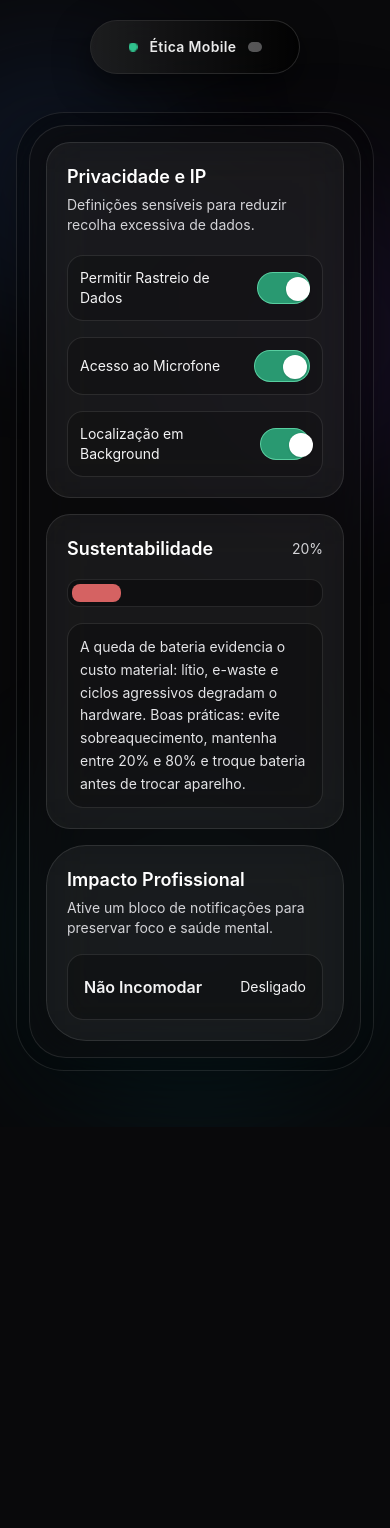
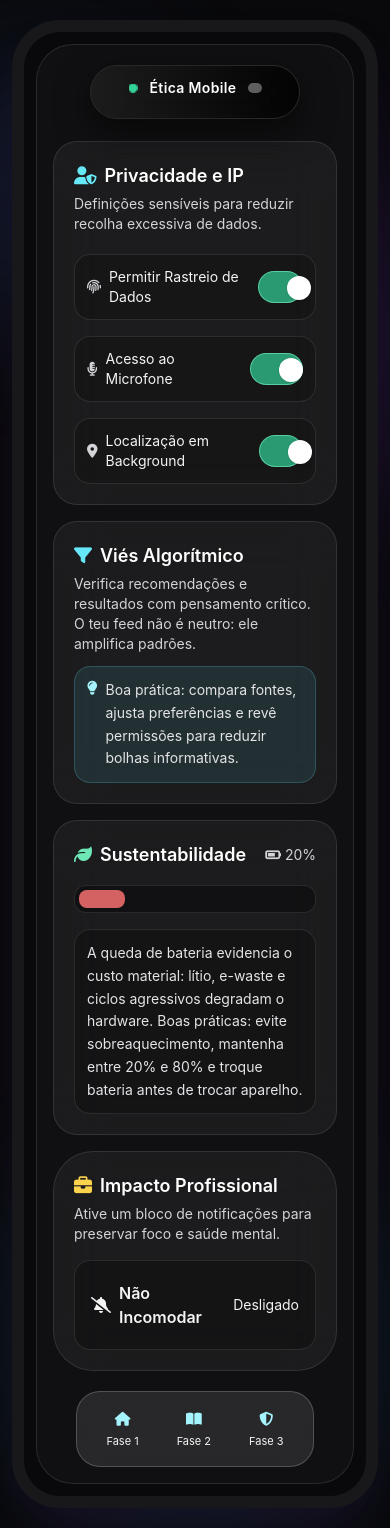
Before and after one commit to opaulosilva233/Smartphone-Best-Practices, a React (Vite) app: page / in a window 390 px wide. Before the commit the page ends 1127 px from the top, so only its background shows below. Built offline with nearby package versions, Linux system fonts and the light colour scheme.

Commit message:
Enhance UI components with Font Awesome icons and improve layout responsiveness

```diff
--- a/index.html
+++ b/index.html
@@ -4,6 +4,10 @@
     <meta charset="UTF-8" />
     <link rel="icon" type="image/svg+xml" href="/vite.svg" />
     <meta name="viewport" content="width=device-width, initial-scale=1.0" />
+    <link
+      rel="stylesheet"
+      href="https://cdn.jsdelivr.net/npm/@fortawesome/fontawesome-free@6.5.2/css/all.min.css"
+    />
     <title>Guia de Boas Práticas - Smartphone</title>
   </head>
   <body>
--- a/src/App.jsx
+++ b/src/App.jsx
@@ -8,30 +8,77 @@ import FocusMode from './components/FocusMode'
 function App() {
   const [focusEnabled, setFocusEnabled] = useState(false)
 
+  const phases = [
+    { label: 'Fase 1', iconClass: 'fa-solid fa-house' },
+    { label: 'Fase 2', iconClass: 'fa-solid fa-book-open' },
+    { label: 'Fase 3', iconClass: 'fa-solid fa-shield-halved' },
+  ]
+
   return (
-    <div className="relative min-h-screen overflow-hidden bg-zinc-950 text-zinc-100">
-      <DynamicIsland />
-
-      <div className="pointer-events-none absolute inset-0 overflow-hidden">
+    <div className="relative min-h-screen overflow-hidden bg-zinc-950 text-zinc-100 md:bg-[radial-gradient(circle_at_20%_20%,rgba(30,41,59,0.65),transparent_40%),radial-gradient(circle_at_80%_0%,rgba(76,29,149,0.45),transparent_35%),linear-gradient(180deg,#09090b,#111827)]">
+      <div className="pointer-events-none absolute inset-0 overflow-hidden md:opacity-100">
         <div className="absolute -left-24 top-10 h-72 w-72 rounded-full bg-blue-500/10 blur-3xl" />
         <div className="absolute -right-24 top-44 h-80 w-80 rounded-full bg-violet-600/10 blur-3xl" />
         <div className="absolute bottom-0 left-1/2 h-96 w-96 -translate-x-1/2 rounded-full bg-cyan-500/10 blur-3xl" />
       </div>
 
-      <motion.main
+      <motion.section
         initial={{ opacity: 0, y: 16 }}
         animate={{ opacity: 1, y: 0 }}
         transition={{ duration: 0.7, ease: 'easeOut' }}
-        className="relative z-10 mx-auto max-w-md px-4 pb-14 pt-28"
+        className="relative z-10 flex min-h-screen items-center justify-center px-3 py-5 md:px-6"
       >
-        <div className="rounded-[3rem] border border-white/10 bg-black/40 p-3 shadow-[0_20px_80px_rgba(0,0,0,0.5)] backdrop-blur-2xl">
-          <div className="space-y-4 rounded-[2.3rem] border border-white/10 bg-zinc-900/30 p-4 backdrop-blur-xl">
-            <PrivacySettings />
-            <BatteryDrain />
-            <FocusMode onToggle={setFocusEnabled} />
+        <div className="relative w-full max-w-sm rounded-[3rem] border-[12px] border-zinc-900 bg-zinc-950 p-3 shadow-2xl shadow-purple-900/20 md:h-[850px]">
+          <div className="relative h-full overflow-hidden rounded-[2.3rem] border border-white/10 bg-zinc-900/50">
+            <DynamicIsland />
+
+            <main className="scrollbar-hide h-full space-y-4 overflow-y-auto px-4 pb-28 pt-24">
+              <section id="privacidade">
+                <PrivacySettings />
+              </section>
+
+              <section id="vies" className="rounded-3xl border border-white/10 bg-white/5 p-5 backdrop-blur-xl">
+                <h2 className="flex items-center gap-2 text-lg font-semibold text-white">
+                  <i className="fa-solid fa-filter text-cyan-300" aria-hidden="true" />
+                  Viés Algorítmico
+                </h2>
+                <p className="mt-1 text-sm text-zinc-300">
+                  Verifica recomendações e resultados com pensamento crítico. O teu feed não é neutro: ele amplifica padrões.
+                </p>
+                <div className="mt-3 flex items-start gap-2 rounded-2xl border border-cyan-300/20 bg-cyan-300/10 p-3 text-sm leading-relaxed text-zinc-200">
+                  <i className="fa-solid fa-lightbulb mt-0.5 text-cyan-200" aria-hidden="true" />
+                  <p>Boa prática: compara fontes, ajusta preferências e revê permissões para reduzir bolhas informativas.</p>
+                </div>
+              </section>
+
+              <section id="sustentabilidade">
+                <BatteryDrain />
+              </section>
+
+              <section id="impacto">
+                <FocusMode onToggle={setFocusEnabled} />
+              </section>
+            </main>
+
+            <footer className="pointer-events-none absolute bottom-4 left-0 right-0 flex justify-center px-4">
+              <div className="pointer-events-auto flex items-center gap-3 rounded-3xl border border-white/20 bg-white/10 px-4 py-3 backdrop-blur-md">
+                {phases.map((phase) => {
+                  return (
+                    <button
+                      key={phase.label}
+                      type="button"
+                      className="flex flex-col items-center justify-center rounded-2xl border border-transparent px-3 py-1 text-[11px] text-zinc-100 hover:border-white/25 hover:bg-white/10"
+                    >
+                      <i className={`${phase.iconClass} mb-1 text-sm text-cyan-200`} aria-hidden="true" />
+                      <span>{phase.label}</span>
+                    </button>
+                  )
+                })}
+              </div>
+            </footer>
           </div>
         </div>
-      </motion.main>
+      </motion.section>
 
       <motion.div
         initial={false}
--- a/src/components/BatteryDrain.jsx
+++ b/src/components/BatteryDrain.jsx
@@ -36,8 +36,14 @@ const BatteryDrain = () => {
       className="rounded-3xl border border-white/10 bg-white/5 p-5 backdrop-blur-xl"
     >
       <div className="flex items-center justify-between">
-        <h2 className="text-lg font-semibold text-white">Sustentabilidade</h2>
-        <span className="text-sm text-zinc-300">{battery}%</span>
+        <h2 className="flex items-center gap-2 text-lg font-semibold text-white">
+          <i className="fa-solid fa-leaf text-emerald-300" aria-hidden="true" />
+          Sustentabilidade
+        </h2>
+        <span className="flex items-center gap-1 text-sm text-zinc-300">
+          <i className="fa-solid fa-battery-three-quarters" aria-hidden="true" />
+          {battery}%
+        </span>
       </div>
 
       <div className="mt-4">
--- a/src/components/DynamicIsland.jsx
+++ b/src/components/DynamicIsland.jsx
@@ -1,5 +1,5 @@
-import { motion, useMotionValueEvent, useScroll } from 'framer-motion'
-import { useState } from 'react'
+import { motion } from 'framer-motion'
+import { useEffect, useRef, useState } from 'react'
 
 const spring = {
   type: 'spring',
@@ -7,35 +7,55 @@ const spring = {
   damping: 26,
 }
 
-const DynamicIsland = () => {
+const quickTopics = [
+  { key: 'privacidade', label: 'Privacidade', iconClass: 'fa-solid fa-user-lock' },
+  { key: 'vies', label: 'Viés', iconClass: 'fa-solid fa-filter' },
+  { key: 'sustentabilidade', label: 'Sustentabilidade', iconClass: 'fa-solid fa-recycle' },
+  { key: 'impacto', label: 'Impacto', iconClass: 'fa-solid fa-briefcase' },
+]
+
+const DynamicIsland = ({ className = '' }) => {
   const [expanded, setExpanded] = useState(false)
-  const [scrolled, setScrolled] = useState(false)
-  const { scrollY } = useScroll()
+  const containerRef = useRef(null)
 
-  useMotionValueEvent(scrollY, 'change', (latest) => {
-    setScrolled(latest > 24)
-  })
+  useEffect(() => {
+    const closeOnOutsideClick = (event) => {
+      if (!containerRef.current?.contains(event.target)) {
+        setExpanded(false)
+      }
+    }
 
-  const width = expanded ? 260 : scrolled ? 170 : 210
-  const height = expanded ? 68 : scrolled ? 46 : 54
+    document.addEventListener('mousedown', closeOnOutsideClick)
+    document.addEventListener('touchstart', closeOnOutsideClick)
+
+    return () => {
+      document.removeEventListener('mousedown', closeOnOutsideClick)
+      document.removeEventListener('touchstart', closeOnOutsideClick)
+    }
+  }, [])
+
+  const width = expanded ? 292 : 210
+  const height = expanded ? 168 : 54
+
+  const handleQuickNav = (topic) => {
+    const section = document.getElementById(topic)
+    section?.scrollIntoView({ behavior: 'smooth', block: 'start' })
+    setExpanded(false)
+  }
 
   return (
-    <motion.header className="fixed left-1/2 top-5 z-50 -translate-x-1/2">
+    <motion.header ref={containerRef} className={`absolute left-1/2 top-5 z-50 -translate-x-1/2 ${className}`}>
       <motion.button
         type="button"
         onClick={() => setExpanded((prev) => !prev)}
         animate={{ width, height }}
         transition={spring}
         whileTap={{ scale: 0.96 }}
-        className="relative flex items-center justify-center overflow-hidden rounded-full border border-white/15 bg-black/70 px-5 text-white shadow-[0_12px_35px_rgba(0,0,0,0.55)] backdrop-blur-xl"
+        className="relative flex flex-col items-center justify-start overflow-hidden rounded-[2rem] border border-white/15 bg-black/80 px-4 pb-3 pt-3 text-white shadow-[0_12px_35px_rgba(0,0,0,0.55)] backdrop-blur-xl"
       >
         <div className="absolute inset-0 bg-gradient-to-r from-white/10 via-white/5 to-transparent" />
 
-        <motion.div
-          animate={{ opacity: expanded ? 1 : 0.92 }}
-          transition={spring}
-          className="relative flex items-center gap-3"
-        >
+        <div className="relative flex items-center gap-3">
           <motion.span
             animate={{ scale: expanded ? 1 : 0.9 }}
             transition={spring}
@@ -47,6 +67,25 @@ const DynamicIsland = () => {
             transition={spring}
             className="inline-block h-2.5 rounded-full bg-white/35"
           />
+        </div>
+
+        <motion.div
+          initial={false}
+          animate={{ opacity: expanded ? 1 : 0, y: expanded ? 0 : -6, pointerEvents: expanded ? 'auto' : 'none' }}
+          transition={{ duration: 0.2 }}
+          className="relative mt-3 grid w-full grid-cols-2 gap-2"
+        >
+          {quickTopics.map((topic) => (
+            <button
+              key={topic.key}
+              type="button"
+              onClick={() => handleQuickNav(topic.key)}
+              className="flex items-center justify-center gap-1.5 rounded-xl border border-white/15 bg-white/10 px-2 py-1.5 text-xs font-medium text-zinc-100 hover:bg-white/20"
+            >
+              <i className={`${topic.iconClass} text-[10px] text-cyan-200`} aria-hidden="true" />
+              {topic.label}
+            </button>
+          ))}
         </motion.div>
       </motion.button>
     </motion.header>
--- a/src/components/FocusMode.jsx
+++ b/src/components/FocusMode.jsx
@@ -22,7 +22,10 @@ const FocusMode = ({ onToggle }) => {
       transition={spring}
       className="rounded-[2.5rem] border border-white/10 bg-white/5 p-5 backdrop-blur-xl"
     >
-      <h2 className="text-lg font-semibold text-white">Impacto Profissional</h2>
+      <h2 className="flex items-center gap-2 text-lg font-semibold text-white">
+        <i className="fa-solid fa-briefcase text-amber-300" aria-hidden="true" />
+        Impacto Profissional
+      </h2>
       <p className="mt-1 text-sm text-zinc-300">Ative um bloco de notificações para preservar foco e saúde mental.</p>
 
       <motion.button
@@ -38,7 +41,10 @@ const FocusMode = ({ onToggle }) => {
         }`}
       >
         <div className="flex items-center justify-between">
-          <span className="text-base font-semibold">Não Incomodar</span>
+          <span className="flex items-center gap-2 text-base font-semibold">
+            <i className="fa-solid fa-bell-slash" aria-hidden="true" />
+            Não Incomodar
+          </span>
           <span className="text-sm">{enabled ? 'Ligado' : 'Desligado'}</span>
         </div>
       </motion.button>
--- a/src/components/PrivacySettings.jsx
+++ b/src/components/PrivacySettings.jsx
@@ -41,9 +41,9 @@ const PrivacySettings = () => {
 
   const config = useMemo(
     () => [
-      { key: 'tracking', label: 'Permitir Rastreio de Dados' },
-      { key: 'mic', label: 'Acesso ao Microfone' },
-      { key: 'location', label: 'Localização em Background' },
+      { key: 'tracking', label: 'Permitir Rastreio de Dados', iconClass: 'fa-solid fa-fingerprint' },
+      { key: 'mic', label: 'Acesso ao Microfone', iconClass: 'fa-solid fa-microphone-lines' },
+      { key: 'location', label: 'Localização em Background', iconClass: 'fa-solid fa-location-dot' },
     ],
     [],
   )
@@ -60,7 +60,10 @@ const PrivacySettings = () => {
       transition={spring}
       className="rounded-3xl border border-white/10 bg-white/5 p-5 backdrop-blur-xl"
     >
-      <h2 className="text-lg font-semibold text-white">Privacidade e IP</h2>
+      <h2 className="flex items-center gap-2 text-lg font-semibold text-white">
+        <i className="fa-solid fa-user-shield text-cyan-300" aria-hidden="true" />
+        Privacidade e IP
+      </h2>
       <p className="mt-1 text-sm text-zinc-300">Definições sensíveis para reduzir recolha excessiva de dados.</p>
 
       <div className="mt-5 space-y-4">
@@ -70,7 +73,10 @@ const PrivacySettings = () => {
           return (
             <div key={item.key} className="rounded-2xl border border-white/10 bg-black/20 p-3">
               <div className="flex items-center justify-between gap-3">
-                <span className="text-sm text-zinc-100">{item.label}</span>
+                <span className="flex items-center gap-2 text-sm text-zinc-100">
+                  <i className={`${item.iconClass} text-zinc-300`} aria-hidden="true" />
+                  {item.label}
+                </span>
                 <Toggle checked={isEnabled} onChange={() => toggleSetting(item.key)} />
               </div>
 
--- a/src/index.css
+++ b/src/index.css
@@ -32,3 +32,14 @@ body {
 ::-webkit-scrollbar-thumb:hover {
   @apply bg-zinc-500;
 }
+
+@layer utilities {
+  .scrollbar-hide {
+    -ms-overflow-style: none;
+    scrollbar-width: none;
+  }
+
+  .scrollbar-hide::-webkit-scrollbar {
+    display: none;
+  }
+}
```
